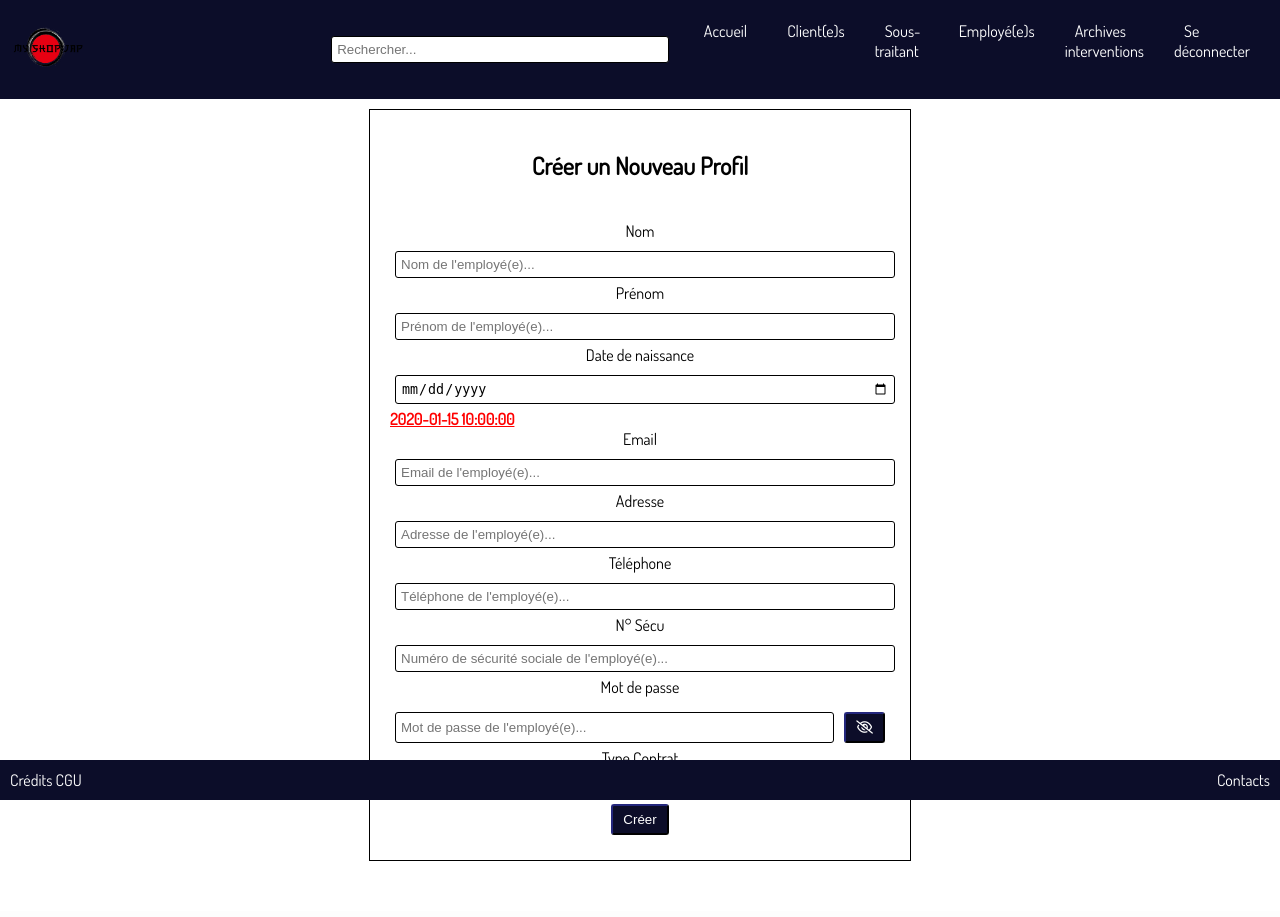
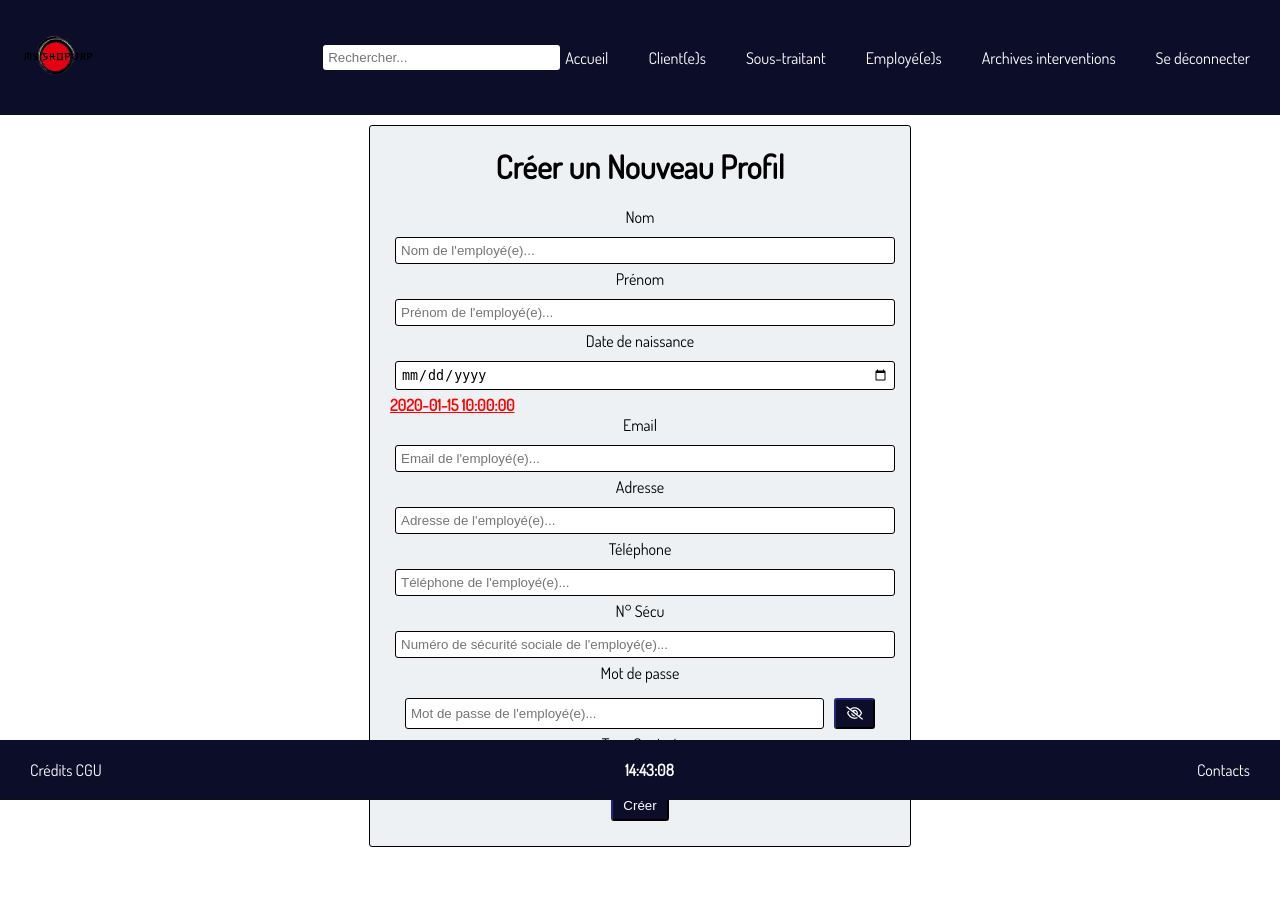
Before and after one commit to tomrib/UNI, a PHP site: template views/employe/addEmploye.php in a window 1280 px wide. Before the commit the page ends 861 px from the top, so only its background shows below. Run offline with PHP 8.4, Linux system fonts and the light colour scheme; the template is opened without the code that fills it: most values are stand-ins (such as "Sample title", 1, 10 or a date in 2020).

Commit message:
Maj Marco 8/9

```diff
--- a/assets/css/main.css
+++ b/assets/css/main.css
@@ -207,11 +224,6 @@ input[type=checkbox]#menu-toggle {
 .menu-icon::before {
   content: "☰";
   font-size: 25px;
-}
-
-nav ul {
-  list-style: none;
-  display: flex;
 }
 
 nav li {
@@ -302,29 +314,47 @@ nav li.active .sub-menu::after {
 }
 
 .searchBar {
-  border: none;
+  margin-left: auto;
 }
 
 #searchInput {
   width: 100%;
+  border: none;
+  padding: 5px;
+}
+
+nav ul {
+  list-style: none;
+  display: flex;
+  align-items: center;
+}
+
+nav ul li {
+  margin-left: 10px;
+}
+
+.barSearch {
+  border: none;
 }
 
 footer {
+  display: flex;
+  justify-content: space-between;
+  align-items: center;
   background-color: #0c0d29;
   color: #fff;
-  text-align: center;
   padding: 10px;
-  display: flex;
-  align-items: center;
   position: sticky;
   bottom: 0;
+  padding: 20px;
 }
 
-.footer-right {
-  display: flex;
-  align-items: center;
-  justify-content: flex-end;
-  flex: 1;
+div {
+  margin: 0 10px;
+}
+
+.footerClock {
+  font-weight: bold;
 }
 
 #loginForm {
@@ -492,6 +522,11 @@ form {
   min-height: calc(100vh - (60px + 60px));
 }
 
+.addEmploye {
+  background-color: #EDF1F4;
+  border-radius: 3px;
+}
+
 .eye {
   display: flex;
   justify-content: center;
--- /dev/null
+++ b/assets/js/clockFooter.js
@@ -0,0 +1,13 @@
+function updateClock() {
+  const clockElement = document.querySelector(".footerClock");
+  const now = new Date();
+  const hours = now.getHours().toString().padStart(2, "0");
+  const minutes = now.getMinutes().toString().padStart(2, "0");
+  const seconds = now.getSeconds().toString().padStart(2, "0");
+  const timeString = `${hours}:${minutes}:${seconds}`;
+  clockElement.textContent = timeString;
+}
+
+setInterval(updateClock, 1000);
+
+updateClock();
--- a/assets/sass/components/_modals.sass
+++ b/assets/sass/components/_modals.sass
@@ -1,8 +1,8 @@
 #displayModal
     position: fixed
     left: 50%
+    top: 50%
     transform: translate(-50%, -50%)
-    top: 50%
     background-color: $color_3
     display: none
     z-index: 2
@@ -53,3 +53,19 @@ p
 
 #closeModalButton
     cursor: pointer
+
+.modal
+    position: fixed
+    left: 50%
+    top: 50%
+    transform: translate(-50%, -50%)
+    background-color: $color_3
+    border-radius: 3px
+    padding: 10px
+    border: solid 1px $color_1
+
+#confirmDeleteModalButton
+    &:hover
+        background-color: $color_7
+        color: $color_3
+        border: 1px solid $color_3
--- a/assets/sass/layout/_footer.sass
+++ b/assets/sass/layout/_footer.sass
@@ -1,16 +1,17 @@
 //              Styles footer
 footer
+    display: flex
+    justify-content: space-between
+    align-items: center
     background-color: $color_1
     color: $color_3
-    text-align: center
     padding: 10px
-    display: flex
-    align-items: center
     position: sticky
     bottom: 0
+    padding: 20px
 
-.footer-right
-    display: flex
-    align-items: center
-    justify-content: flex-end
-    flex: 1
+div
+    margin: 0 10px
+
+.footerClock
+    font-weight: bold
--- a/assets/sass/layout/_header.sass
+++ b/assets/sass/layout/_header.sass
@@ -18,9 +18,9 @@ input[type="checkbox"]#menu-toggle
     content: "\2630"
     font-size: 25px
 
-nav ul
-    list-style: none
-    display: flex
+//nav ul
+//    list-style: none
+//    display: flex
 
 nav li
     position: relative
@@ -97,8 +97,27 @@ nav li.active .sub-menu::after
 .sub-menu a:hover
     background-color: $color_4
 
+//.searchBar
+//    border: none
+
+//#searchInput
+//    width: 100%
+
 .searchBar
-    border: none
+    margin-left: auto
 
 #searchInput
     width: 100%
+    border: none
+    padding: 5px
+
+nav ul
+    list-style: none
+    display: flex
+    align-items: center
+
+nav ul li
+    margin-left: 10px
+
+.barSearch
+    border: none
--- a/assets/sass/pages/_employees.sass
+++ b/assets/sass/pages/_employees.sass
@@ -6,6 +6,10 @@ $footer_height: 60px
 
 .displayForm
     @include displayForm
+
+.addEmploye
+    background-color: $color_6
+    border-radius: 3px
 
 .eye
     display: flex
@@ -48,3 +52,17 @@ button a
     margin: 0 auto
 
 // Update employé(e)s
+
+#updateForm
+    display: flex
+
+    align-items: center
+    background-color: $color_6
+
+.selectRow
+    display: flex
+    justify-content: space-between
+    padding: 15px
+
+label
+    display: block
--- a/controllers/employees/updateEmployeController.php
+++ b/controllers/employees/updateEmployeController.php
@@ -1,10 +1,12 @@
 <?php
+
 session_start();
 require_once '../../models/userModel.php';
 require_once '../../models/contractTypesModel.php';
 require_once '../../models/userstypesModel.php';
 require_once '../../confi.php';
 $formErrors = [];
+
 //liste des contra
 $listContra = new contractsTypes;
 $contra = $listContra->listContractTypes();
@@ -35,6 +37,7 @@ if (count($_POST) > 0) {
     } else {
         $formErrors['typeUser'] = USER_TYPE_ERROR_EMPTY;
     }
+
     if (!empty($_POST['lastname'])) {
         if (preg_match($regex['name'], $_POST['lastname'])) {
             $update->lastname =  strip_tags(strtoupper($_POST['lastname']));
@@ -118,7 +121,6 @@ if (count($_POST) > 0) {
     } else {
         $formErrors['beginningContract'] = USER_CONTRACT_ERROR_INVALID;
     }
-
     if ($_POST['contra'] == "2" || $_POST['contra'] == "3") {
         if (!empty($_POST['endContract'])) {
             if (preg_match($regex['date'], $_POST['endContract'])) {
@@ -140,6 +142,7 @@ if (count($_POST) > 0) {
     }
 }
 
+
 require_once '../../views/includes/header.php';
 require_once '../../views/employe/updateEmploye.php';
 require_once '../../views/includes/footer.php';
--- a/models/userModel.php
+++ b/models/userModel.php
@@ -15,7 +15,7 @@ class user
     public int $id_usersTypes  = 0;
     public int $id_contractsTypes = 0;
     public string $beginningContract = "";
-    public string $endContract = "";
+    public string $endContract = "0000-00-00";
     public function __construct()
     {
         try {
--- a/views/employe/addEmploye.php
+++ b/views/employe/addEmploye.php
@@ -1,6 +1,6 @@
 <div class="displayForm">
         <form class="addEmploye" id="profileForm" method="POST">
-                <h2>Créer un Nouveau Profil</h2>
+                <h1>Créer un Nouveau Profil</h1>
                 <label for="lastname">Nom</label>
                 <input type="text" id="lastname" name="lastname" placeholder="Nom de l'employé(e)..." value="<?= @$_POST['lastname'] ?>" class="<?= isset($formErrors['lastname']) ? 'inputError' : '' ?>">
                 <p class="errors"><?= @$formErrors['lastname'] ?></p>
@@ -50,12 +50,12 @@
                 </select>
                 <div id="beginningContract" class="offInput">
                         <label for="beginningContract">Date de début :</label>
-                        <input type="date" id="beginningContract" name="beginningContract" value="<?= @$_POST['beginningContract'] ?>" required>
+                        <input type="date" name="beginningContract" value="<?= @$_POST['beginningContract'] ?>" required>
                         <p class="errors"><?= @$formErrors['beginningContract'] ?></p>
                 </div>
                 <div id="endContract" class="offInput">
                         <label for="endContract">Date de fin :</label>
-                        <input type="date" id="endContract" name="endContract" value="<?= @$_POST['endContract'] ?>" required>
+                        <input type="date" name="endContract" value="<?= @$_POST['endContract'] ?>" required>
                         <p class="errors"><?= @$formErrors['endContract'] ?></p>
                 </div>
                 <div>
--- a/views/includes/footer.php
+++ b/views/includes/footer.php
@@ -1,27 +1,13 @@
 </main>
 <footer>
-    <div class="footer-left">
-        <span class="credits-modal-trigger">Crédits</span>
-        <span class="cgu-modal-trigger">CGU</span>
+    <div>
+        <span>Crédits</span>
+        <span>CGU</span>
     </div>
-    <div class="footer-right">Contacts</div>
+    <div class="footerClock">00:00:00</div>
+    <div>Contacts</div>
 </footer>
-<!--
-<div class="modal credits-modal">
-    <div class="modal-content">
-        <span class="close">&times;</span>
-        <h2>Crédits</h2>
-        <p>Contenu des crédits...</p>
-    </div>
-</div>
-<div class="modal cgu-modal">
-    <div class="modal-content">
-        <span class="close">&times;</span>
-        <h2>CGU</h2>
-        <p>Coucou</p>
-    </div>
-</div>
--->
+<script src="assets/js/clockFooter.js"></script>
 <script src="assets/js/script.js"></script>
 </body>
 
--- a/views/includes/header.php
+++ b/views/includes/header.php
@@ -21,9 +21,11 @@
             <input type="checkbox" id="menu-toggle">
             <label for="menu-toggle" class="menu-icon"></label>
             <ul>
-                <form class="searchBar" method="POST">
-                    <input type="text" id="searchInput" placeholder="Rechercher...">
-                </form>
+                <li class="searchBar">
+                    <form class="barSearch" method="POST">
+                        <input type="text" id="searchInput" placeholder="Rechercher...">
+                    </form>
+                </li>
                 <li><a href="./bureau">Accueil</a></li>
                 <li class="parent">
                     <a href="#">Client(e)s</a>
```
Also changed, not shown: other parts of assets/css/main.css (+34 -1 lines), assets/js/employees.js (+31 -4 lines), assets/js/script.js (+0 -46 lines), assets/js/update.js (deleted, +0 -40 lines), confi.php (+22 -22 lines), views/employe/listEmploye.php (+24 -9 lines), views/employe/updateEmploye.php (+37 -43 lines), 1 other file.
